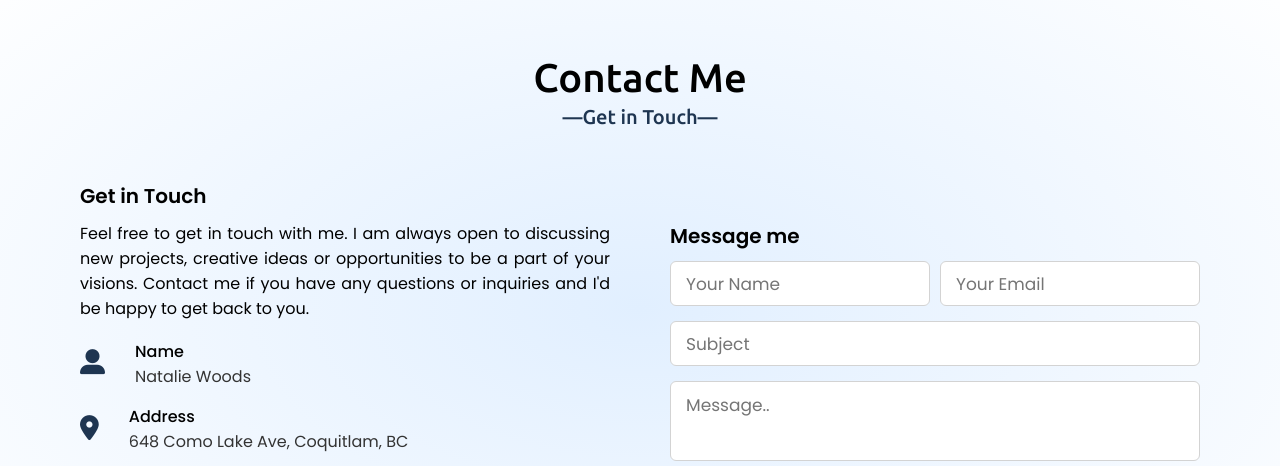
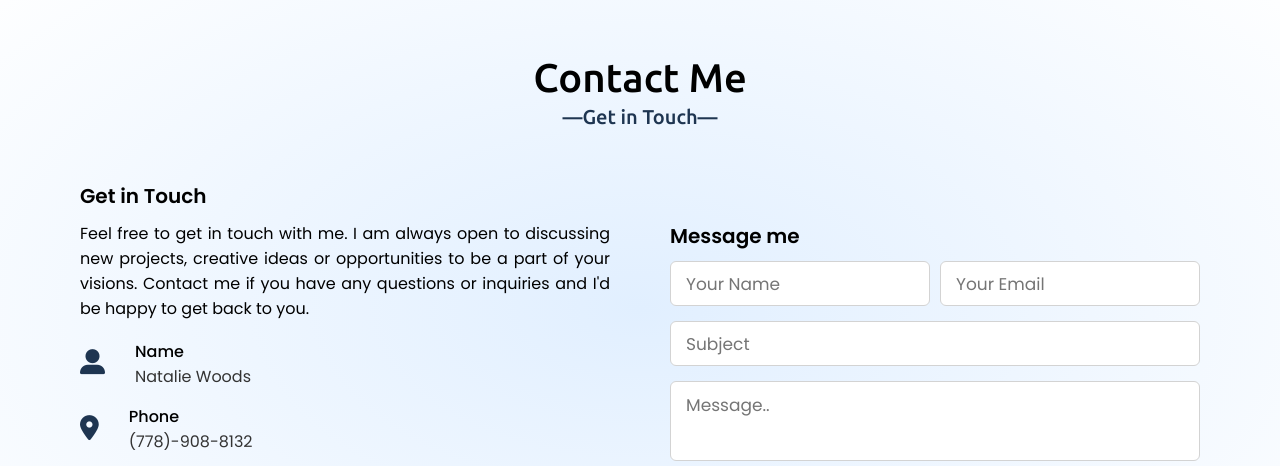
Before and after one commit to nwoods1/WebsitePortfolio, a plain HTML site: page index.html in a window 1280 px wide. Shown: the part 2492-2958 px from the top of the page. Drawn offline with nearby package versions, Linux system fonts and the light colour scheme.

Commit message:
Update index.html

```diff
--- a/index.html
+++ b/index.html
@@ -179,8 +179,8 @@
                 <div class="row">
                   <i class="fa-solid fa-location-dot"></i>
                   <div class="info">
-                    <div class="head"> Address</div>
-                    <div class="sub-title"> 648 Como Lake Ave, Coquitlam, BC</div>
+                    <div class="head">Phone</div>
+                    <div class="sub-title">(778)-908-8132</div>
                   </div>
                 </div>
 
```
